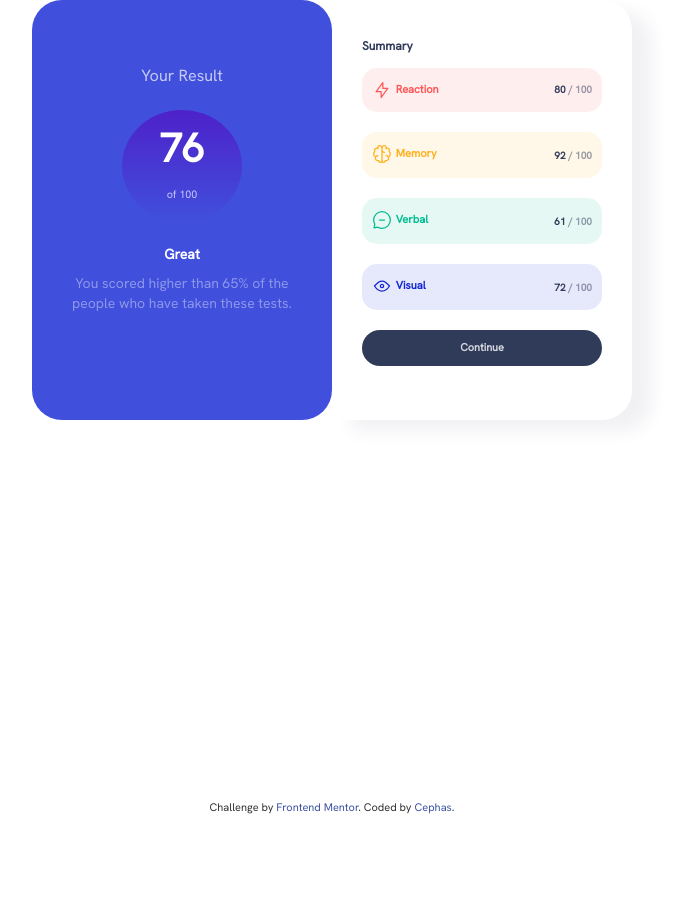
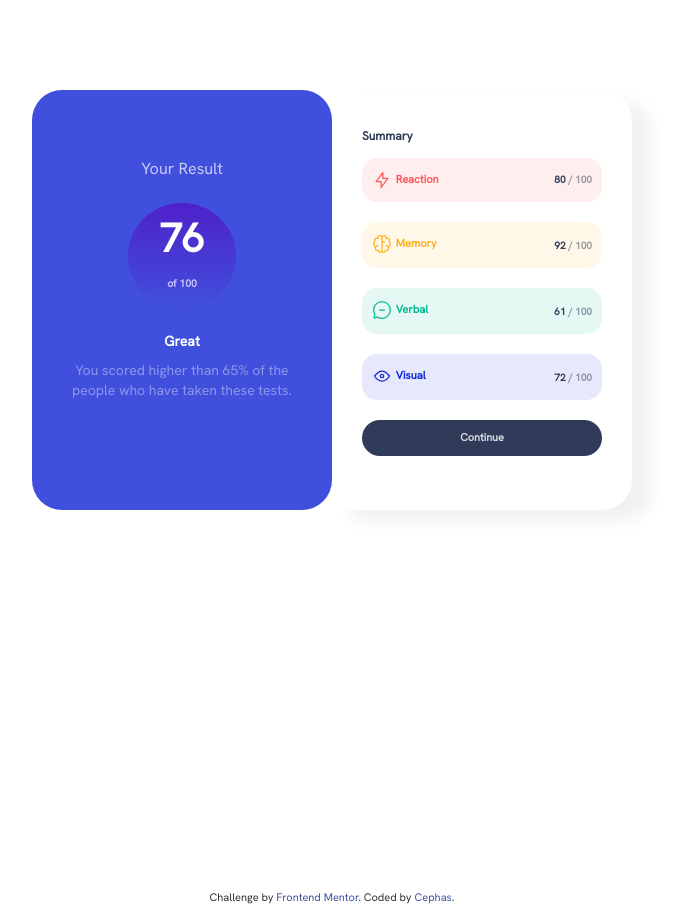
Before and after one commit to theCephas/Results-summary-component-main, a plain HTML site: page index.html in a window 1280 px wide. Shown: the whole page, without its empty margins (308-981 px from the left). Before the commit the page ends 816 px from the top, so only its background shows below. Drawn offline with Linux system fonts and the light colour scheme.

Commit message:
Styled style.css

```diff
--- a/style.css
+++ b/style.css
@@ -28,13 +28,9 @@ h1{
 .number{
     border-radius: 50%;
     background-image: linear-gradient(hsla(256, 72%, 46%, 1), hsla(241, 72%, 46%, 0) );
-    position: relative;
     text-align: center;
-    padding: 10px;
-    padding-left: 30px;
-    padding-right: 30px;
-    width: 50%;
-    margin-left: 60px;
+    padding: 7px 32px;
+    align-self: center;
 }
 .num1{
     font-size: 40px;
@@ -44,7 +40,8 @@ h1{
 }
 .num2{
     color:hsl(241, 100%, 89%);
-    font-size: .6em;
+    font-size: .58em;
+    font-weight: 700;
 }
 
 h5{
@@ -161,6 +158,7 @@ h6{
         display: flex;
         flex-wrap: wrap;
         justify-content: center;
+        margin-top: 90px;
         min-height: 100vh;
     }
     .section1{
```
